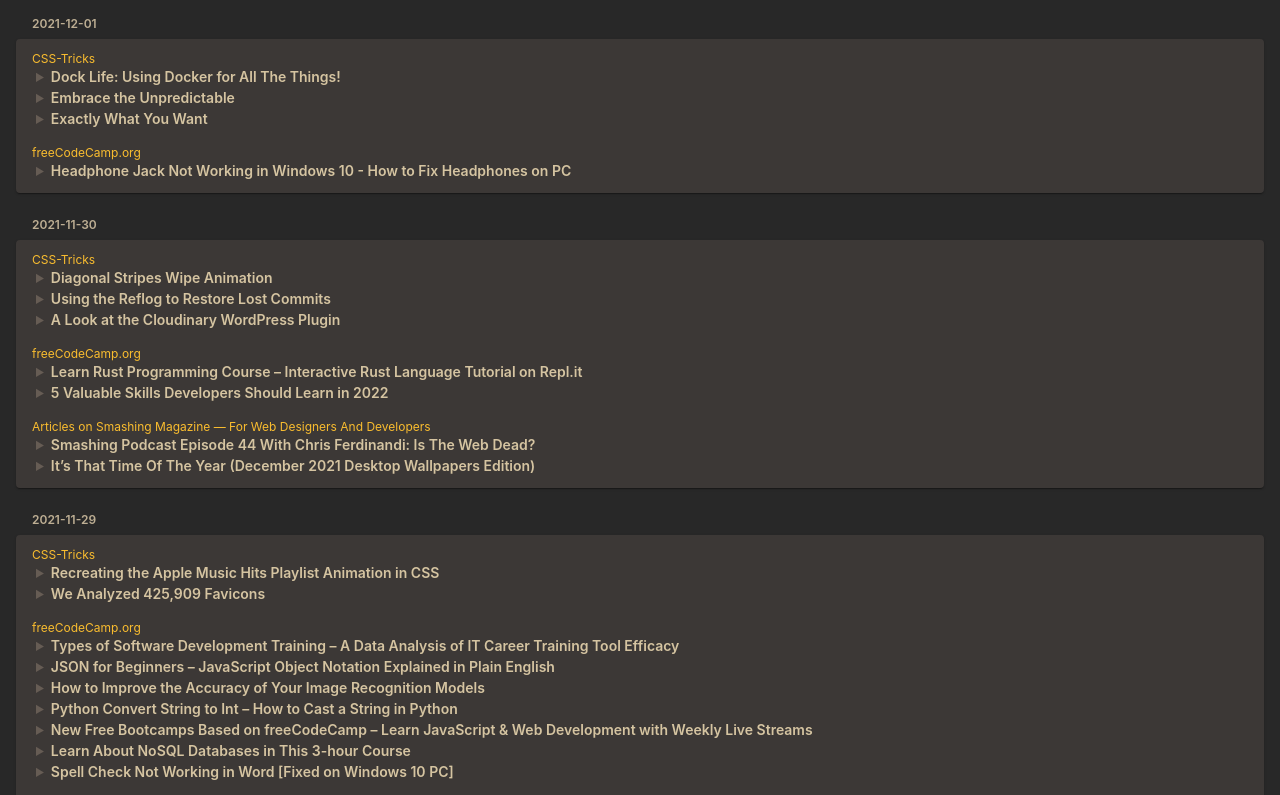
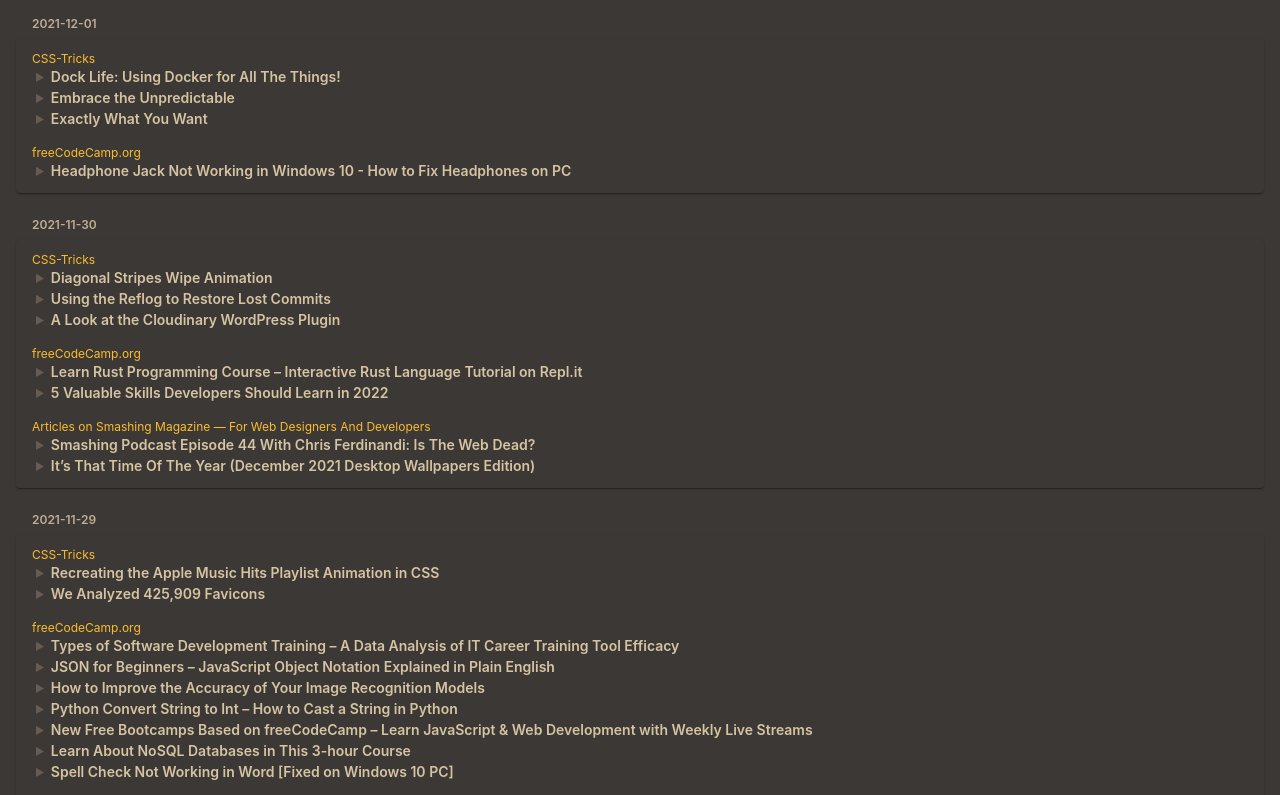
Before and after one commit to wardmon/osmosfeed-demo, a plain HTML site: page index.html in a window 1280 px wide. Shown: the top 795 px of the page. Drawn offline with Linux system fonts and the light colour scheme.

Commit message:
Update index.css

```diff
--- a/index.css
+++ b/index.css
@@ -34,7 +34,7 @@
    * Components
    */
   --body-color: var(--base04);
-  --body-bg: var(--base00);
+  --body-bg: var(--base01);
 
   --daily-heading-color: var(--base04);
 
```
